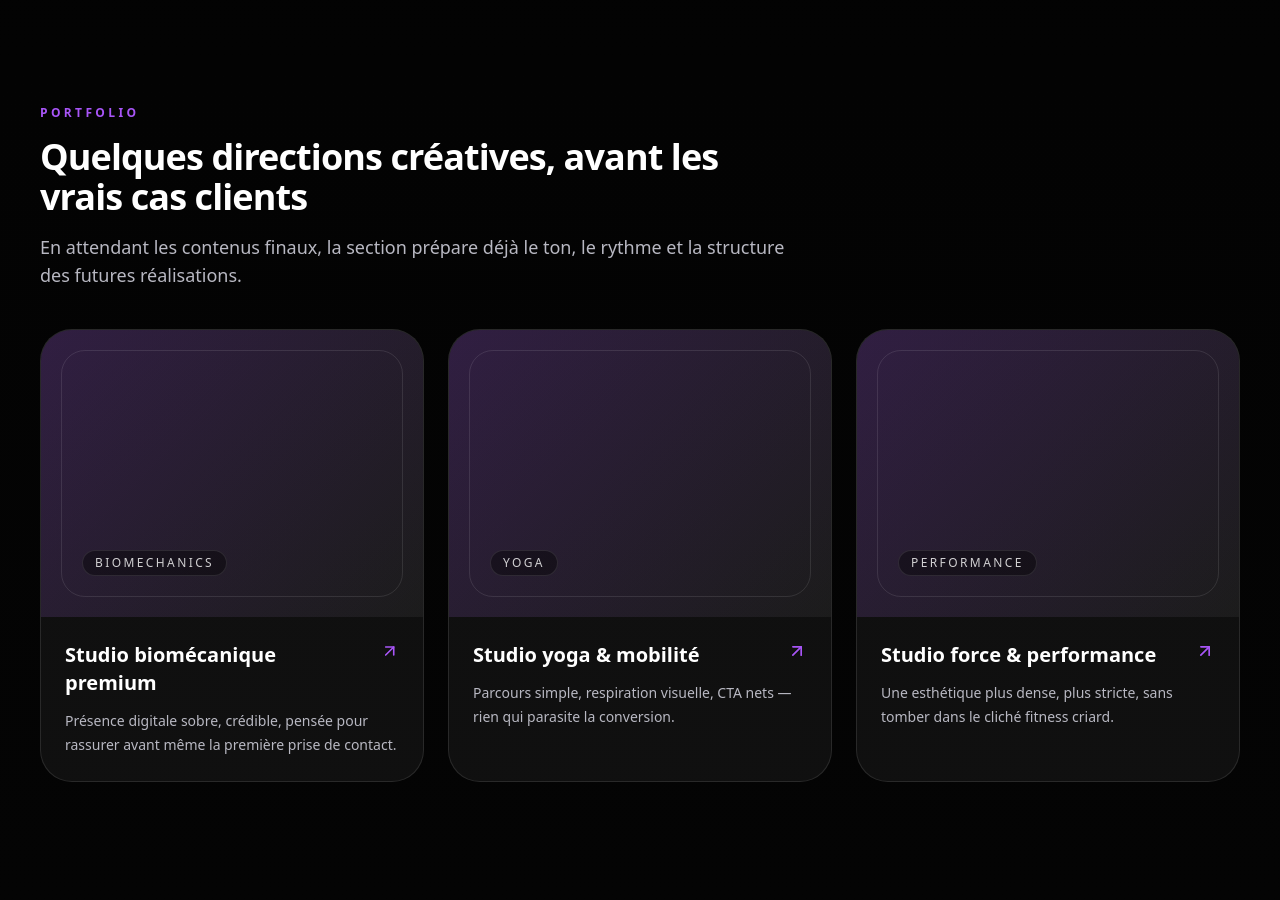
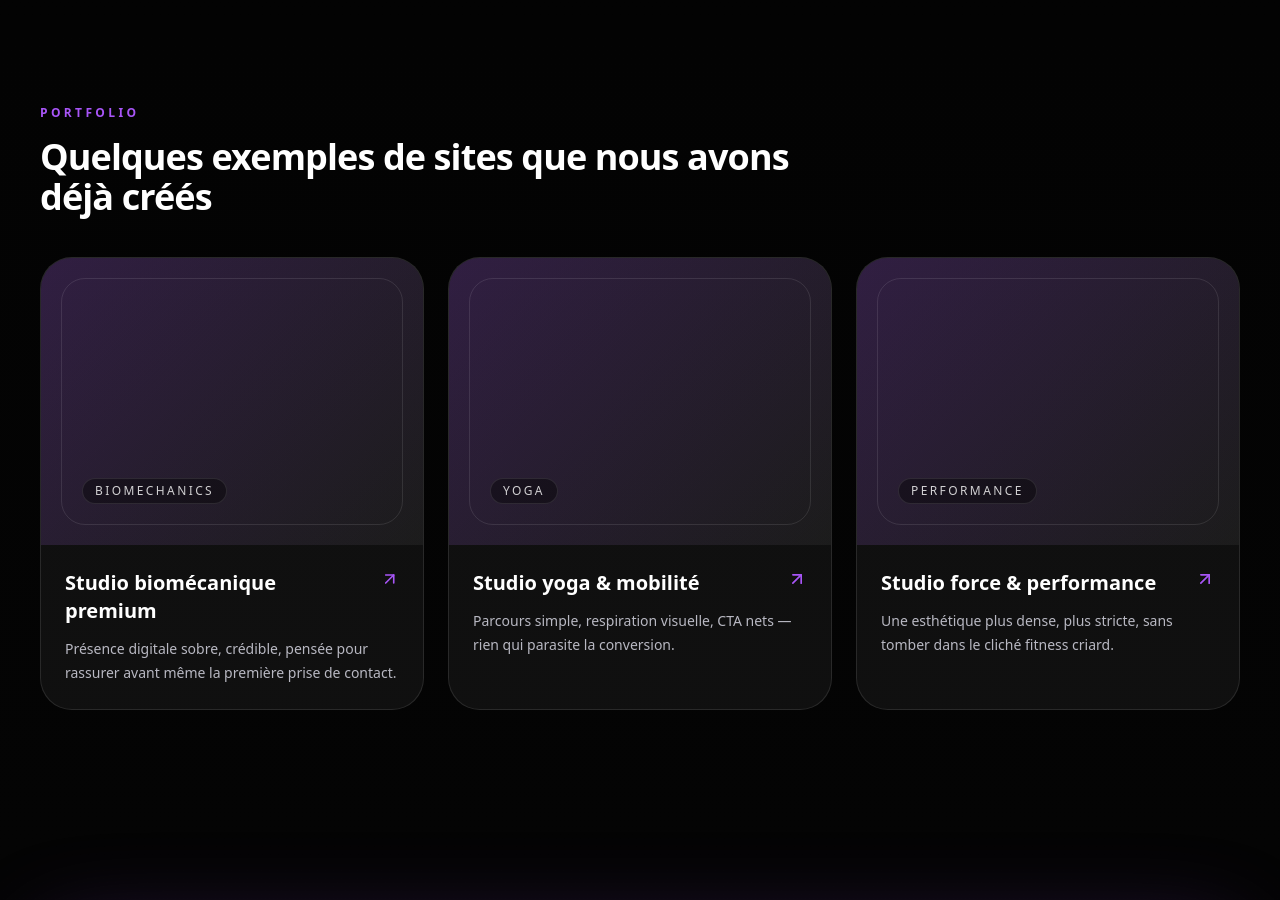
Before and after one commit to Agence-Grey/Grey, a Next.js app: page / in a window 1280 px wide. Shown: the part 2480-3380 px from the top of the page. Built offline with nearby package versions, Linux system fonts and the light colour scheme.

Commit message:
copy: update portfolio section title

```diff
--- a/src/components/home/portfolio-preview.tsx
+++ b/src/components/home/portfolio-preview.tsx
@@ -27,8 +27,7 @@ export function PortfolioPreview() {
   return (
     <SectionWrapper
       eyebrow="Portfolio"
-      title="Quelques directions créatives, avant les vrais cas clients"
-      description="En attendant les contenus finaux, la section prépare déjà le ton, le rythme et la structure des futures réalisations."
+      title="Quelques exemples de sites que nous avons déjà créés"
     >
       <div className="grid gap-6 lg:grid-cols-3">
         {previewProjects.map((project, index) => (
```
